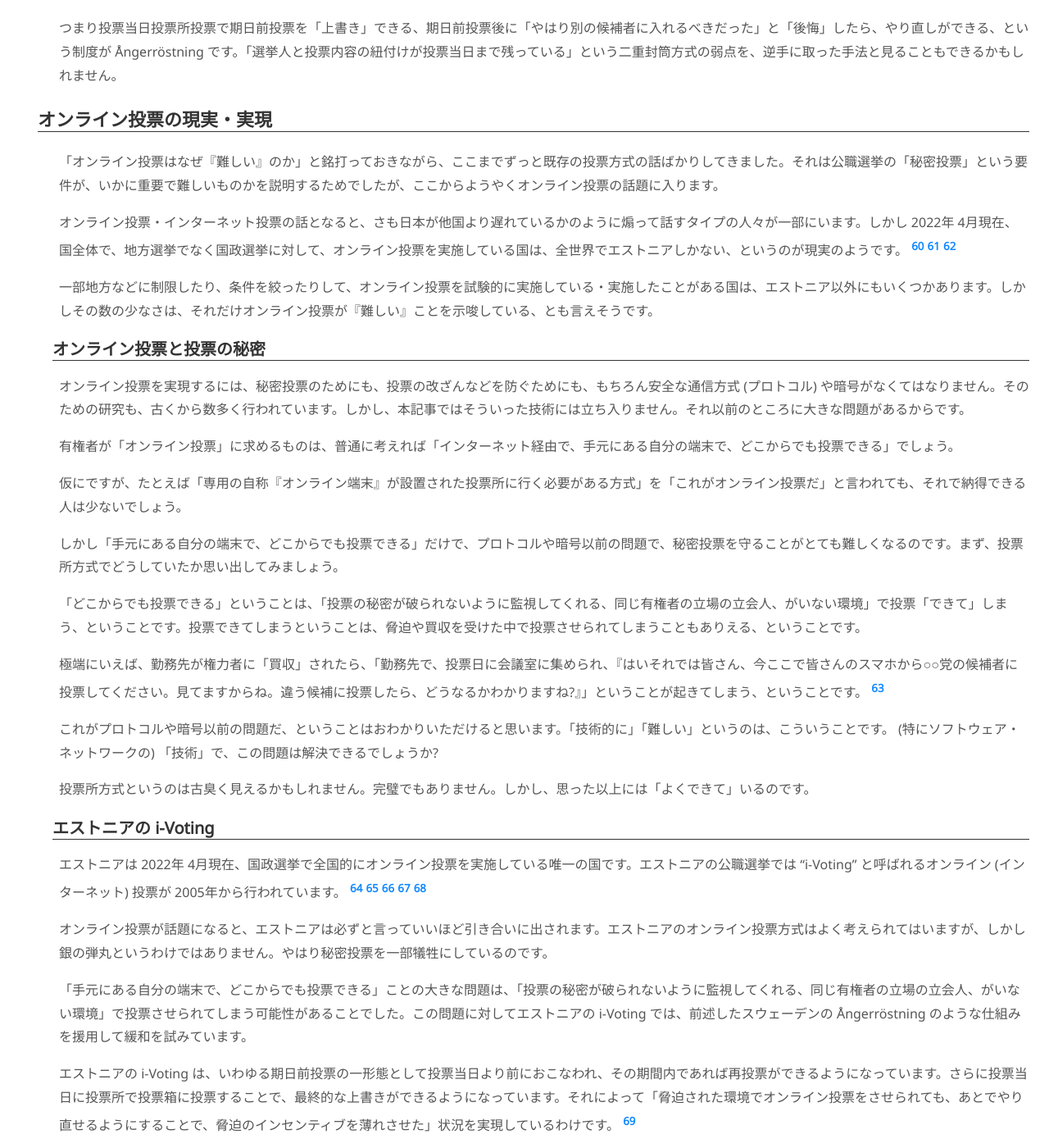
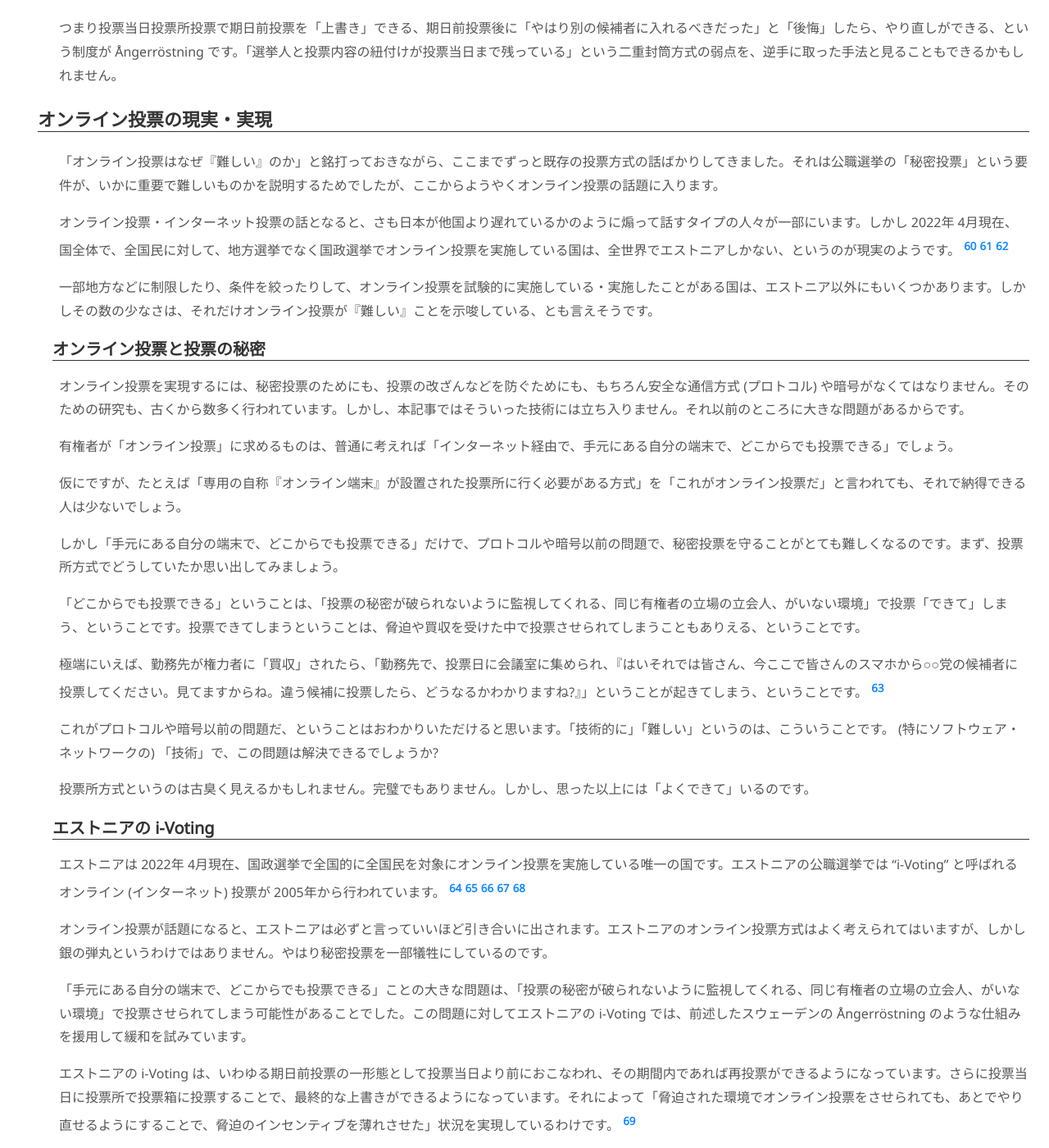
Before and after one commit to dmikurube/writings, a Jekyll site: the page built from articles/online-voting-is-hard-ja.md, in a window 1280 px wide and 1400 px high, scrolled down 14895 px. Shown: the whole window at 82% size. Built offline with Jekyll 4.4.1, drawn with Linux system fonts in a browser that asks for light colours.

Commit message:
Fix about Estonia

```diff
--- a/articles/online-voting-is-hard-ja.md
+++ b/articles/online-voting-is-hard-ja.md
@@ -490,7 +490,7 @@ https://twitter.com/masanork/status/1279692884724215808
 
 「オンライン投票はなぜ『難しい』のか」と銘打っておきながら、ここまでずっと既存の投票方式の話ばかりしてきました。それは公職選挙の「秘密投票」という要件が、いかに重要で難しいものかを説明するためでしたが、ここからようやくオンライン投票の話題に入ります。
 
-オンライン投票・インターネット投票の話となると、さも日本が他国より遅れているかのように煽って話すタイプの人々が一部にいます。しかし 2022年 4月現在、国全体で、地方選挙でなく国政選挙に対して、オンライン投票を実施している国は、全世界でエストニアしかない、というのが現実のようです。 [^world-internet-voting-1] [^world-internet-voting-2] [^ndi-internet-voting]
+オンライン投票・インターネット投票の話となると、さも日本が他国より遅れているかのように煽って話すタイプの人々が一部にいます。しかし 2022年 4月現在、国全体で、全国民に対して、地方選挙でなく国政選挙でオンライン投票を実施している国は、全世界でエストニアしかない、というのが現実のようです。 [^world-internet-voting-1] [^world-internet-voting-2] [^ndi-internet-voting]
 
 [^world-internet-voting-1]: 水野 秀幸: 「[世界のインターネット投票（前編） ～オンライン選挙を進める国々の動向](https://www.icr.co.jp/newsletter/wtr381-20201228-mizuno.html)」 (2020年、株式会社 情報通信総合研究所)
 [^world-internet-voting-2]: 船津 宏輝: 「[世界のインターネット投票（後編） ～オンライン選挙を進める国々の動向](https://www.icr.co.jp/newsletter/wtr382-20210215-funatsu.html)」 (2021年、株式会社 情報通信総合研究所)
@@ -522,7 +522,7 @@ https://twitter.com/masanork/status/1279692884724215808
 エストニアの i-Voting
 ----------------------
 
-エストニアは 2022年 4月現在、国政選挙で全国的にオンライン投票を実施している唯一の国です。エストニアの公職選挙では "i-Voting" と呼ばれるオンライン (インターネット) 投票が 2005年から行われています。 [^estonia-i-voting] [^wikipedia-estonia] [^independent-report-on-e-voting-in-estonia] [^zdnet-estonia] [^tsumug-estonia]
+エストニアは 2022年 4月現在、国政選挙で全国的に全国民を対象にオンライン投票を実施している唯一の国です。エストニアの公職選挙では "i-Voting" と呼ばれるオンライン (インターネット) 投票が 2005年から行われています。 [^estonia-i-voting] [^wikipedia-estonia] [^independent-report-on-e-voting-in-estonia] [^zdnet-estonia] [^tsumug-estonia]
 
 [^estonia-i-voting]: "[i-Voting – the Future of Elections?](https://e-estonia.com/i-voting-the-future-of-elections/)" (March 6, 2019, e-Estonia)
 [^wikipedia-estonia]: [Wikipedia (en): Electronic voting in Estonia](https://en.wikipedia.org/wiki/Electronic_voting_in_Estonia)
```
